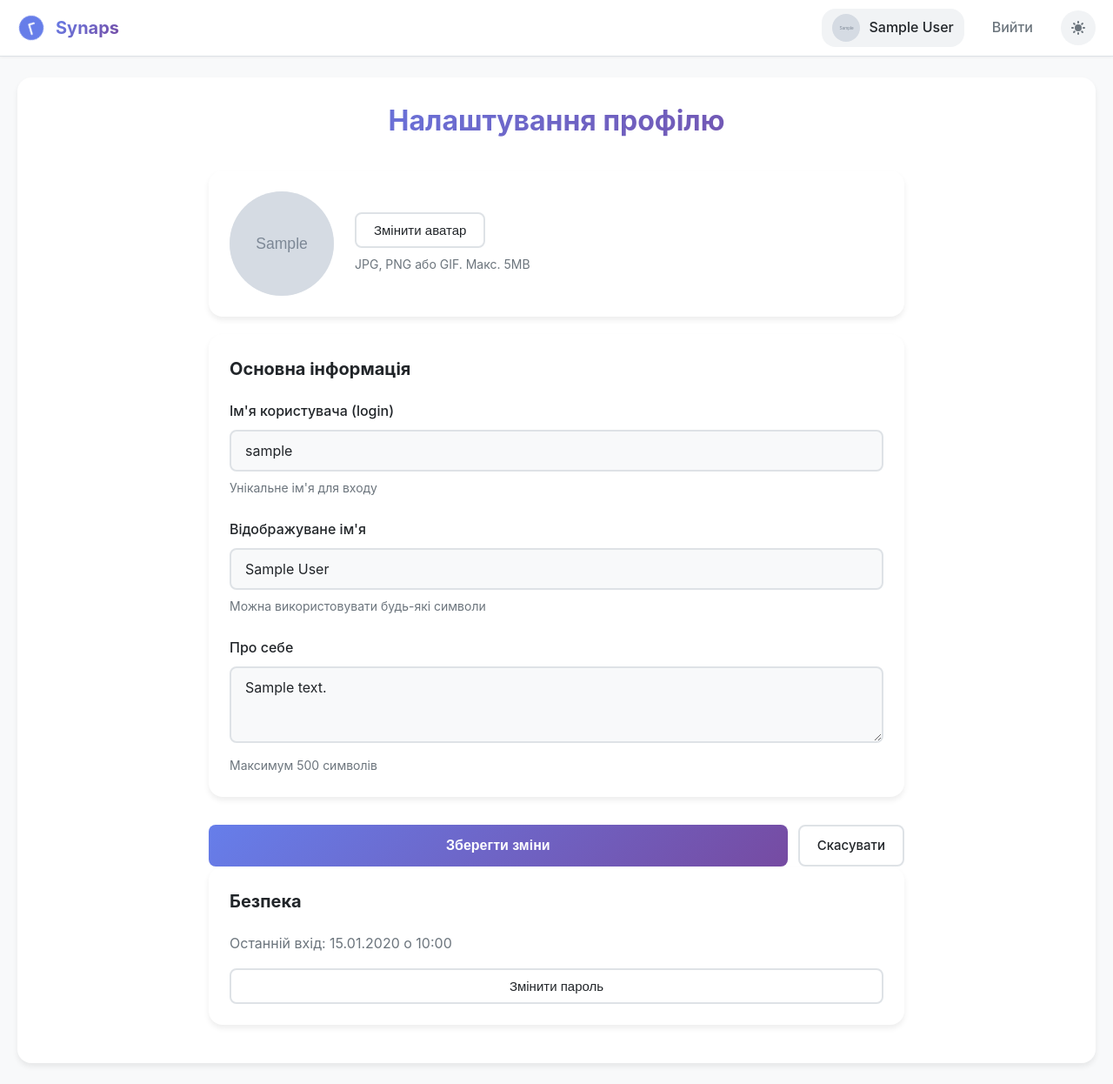
After one commit to Gogart33W/Synaps-Messenger, a Flask app: page /profile in a window 1280 px wide. The commit adds this page. Shown: the whole page at 87% size. Run offline with Flask 3, Linux system fonts and the light colour scheme; a user stored in the database is signed in; tables that the repository leaves empty hold one stand-in row (values such as "Sample post"); grey boxes marked "Sample" are stand-in pictures.

Commit message:
✨ Add user profiles with avatars, display names, and favorites system

```diff
--- a/app/routes.py
+++ b/app/routes.py
@@ -6,7 +6,7 @@ from datetime import datetime, timezone
 
 from . import db, login, socketio
 from .forms import LoginForm, RegistrationForm
-from .models import User, Message
+from .models import User, Message, Favorite
 
 main = Blueprint('main', __name__)
 
@@ -18,9 +18,150 @@ def load_user(id):
 @main.route('/index')
 @login_required
 def index():
-    users_query = User.query.filter(User.id != current_user.id).all()
-    users_data = [user.to_dict() for user in users_query]
+    # Показуємо обране
+    favorites = current_user.get_favorites()
+    users_data = [user.to_dict() for user in favorites]
+
     return render_template('index.html', users_data=users_data)
+
+@main.route('/search_users', methods=['POST'])
+@login_required
+def search_users():
+    """API для пошуку користувачів"""
+    query = request.json.get('query', '').strip()
+
+    if not query or len(query) < 2:
+        return jsonify({'users': []})
+
+    # Шукаємо по username або display_name
+    users = User.query.filter(
+        db.or_(
+            User.username.ilike(f'%{query}%'),
+            User.display_name.ilike(f'%{query}%')
+        ),
+        User.id != current_user.id
+    ).limit(20).all()
+
+    results = []
+    for user in users:
+        user_dict = user.to_dict()
+        user_dict['is_favorite'] = current_user.is_favorite(user)
+        results.append(user_dict)
+
+    return jsonify({'users': results})
+
+@main.route('/add_favorite/<int:user_id>', methods=['POST'])
+@login_required
+def add_favorite(user_id):
+    """Додати користувача в обране"""
+    user = User.query.get(user_id)
+    if not user:
+        return jsonify({'success': False, 'error': 'Користувач не знайдений'}), 404
+
+    if user.id == current_user.id:
+        return jsonify({'success': False, 'error': 'Не можна додати себе'}), 400
+
+    if current_user.is_favorite(user):
+        return jsonify({'success': False, 'error': 'Вже в обраному'}), 400
+
+    current_user.add_favorite(user)
+    db.session.commit()
+
+    return jsonify({'success': True, 'user': user.to_dict()})
+
+@main.route('/remove_favorite/<int:user_id>', methods=['POST'])
+@login_required
+def remove_favorite(user_id):
+    """Видалити з обраного"""
+    user = User.query.get(user_id)
+    if not user:
+        return jsonify({'success': False, 'error': 'Користувач не знайдений'}), 404
+
+    current_user.remove_favorite(user)
+    db.session.commit()
+
+    return jsonify({'success': True})
+
+@main.route('/profile')
+@login_required
+def profile():
+    """Сторінка профілю"""
+    return render_template('profile.html', user=current_user)
+
+@main.route('/update_profile', methods=['POST'])
+@login_required
+def update_profile():
+    """Оновити профіль"""
+    data = request.form
+
+    # Оновлюємо display_name
+    display_name = data.get('display_name', '').strip()
+    if display_name:
+        current_user.display_name = display_name
+
+    # Оновлюємо bio
+    bio = data.get('bio', '').strip()
+    current_user.bio = bio if bio else None
+
+    # Оновлюємо username (якщо змінився)
+    new_username = data.get('username', '').strip()
+    if new_username and new_username != current_user.username:
+        # Перевіряємо чи не зайнято
+        existing = User.query.filter_by(username=new_username).first()
+        if existing:
+            flash('Це ім\'я користувача вже зайняте')
+            return redirect(url_for('main.profile'))
+        current_user.username = new_username
+
+    db.session.commit()
+    flash('Профіль оновлено!')
+    return redirect(url_for('main.profile'))
+
+@main.route('/upload_avatar', methods=['POST'])
+@login_required
+def upload_avatar():
+    """Завантажити аватар"""
+    if 'avatar' not in request.files:
+        return jsonify({'success': False, 'error': 'No file'}), 400
+
+    file = request.files['avatar']
+    if file.filename == '':
+        return jsonify({'success': False, 'error': 'No file selected'}), 400
+
+    # Перевіряємо що це картинка
+    if not file.mimetype.startswith('image/'):
+        return jsonify({'success': False, 'error': 'File must be an image'}), 400
+
+    try:
+        # Завантажуємо на Cloudinary
+        upload_result = cloudinary.uploader.upload(
+            file,
+            folder='avatars',
+            transformation=[
+                {'width': 200, 'height': 200, 'crop': 'fill', 'gravity': 'face'},
+                {'quality': 'auto'}
+            ]
+        )
+
+        avatar_url = upload_result.get('secure_url')
+        if not avatar_url:
+            return jsonify({'success': False, 'error': 'Upload failed'}), 500
+
+        # Видаляємо старий аватар з Cloudinary (якщо є)
+        if current_user.avatar_url:
+            try:
+                # Витягуємо public_id зі старого URL
+                old_public_id = current_user.avatar_url.split('/')[-1].split('.')[0]
+                cloudinary.uploader.destroy(f'avatars/{old_public_id}')
+            except:
+                pass
+
+        current_user.avatar_url = avatar_url
+        db.session.commit()
+
+        return jsonify({'success': True, 'avatar_url': avatar_url})
+    except Exception as e:
+        return jsonify({'success': False, 'error': str(e)}), 500
 
 @main.route('/upload', methods=['POST'])
 @login_required
@@ -32,23 +173,20 @@ def upload_file():
     if file.filename == '' or not recipient_id:
         return jsonify({"error": "No selected file or recipient"}), 400
 
-    # === ОНОВЛЕНА ЛОГІКА ТИПІВ ===
-    file_type = 'image' # За замовчуванням
+    file_type = 'image'
     if file.mimetype.startswith('video/'):
         file_type = 'video'
     elif file.mimetype == 'image/gif':
         file_type = 'gif'
 
     try:
-        # Для Cloudinary, 'video' та 'image' (включно з gif) - це "image" resource_type
-        # (Якщо ми не хочемо платити за відео-транскодинг, що ми не хочемо)
         resource_type = 'image'
         if file_type == 'video':
              resource_type = 'video'
 
         upload_result = cloudinary.uploader.upload(file, resource_type=resource_type)
+        media_url = upload_result.get('secure_url')
 
-        media_url = upload_result.get('secure_url')
         if not media_url:
              return jsonify({"error": "Upload failed"}), 500
 
@@ -106,6 +244,6 @@ def register():
         user.set_password(form.password.data)
         db.session.add(user)
         db.session.commit()
-        flash('Вітаємо, ви успішно зареєструвалися!')
+        flash('Вітаємо, ви успішно зареєструвались!')
         return redirect(url_for('main.login'))
     return render_template('register.html', form=form)
--- a/app/static/css/base.css
+++ b/app/static/css/base.css
@@ -171,6 +171,13 @@ body {
     justify-content: center;
     font-weight: 600;
     font-size: 0.875rem;
+}
+
+.user-avatar-img {
+    width: 32px;
+    height: 32px;
+    border-radius: 50%;
+    object-fit: cover;
 }
 
 .username-nav {
--- /dev/null
+++ b/app/static/css/profile.css
@@ -0,0 +1,204 @@
+/* Profile Container */
+.profile-container {
+    max-width: 800px;
+    margin: 0 auto;
+}
+
+.profile-header {
+    margin-bottom: 32px;
+    text-align: center;
+}
+
+.profile-header h2 {
+    font-size: 2rem;
+    background: var(--accent-gradient);
+    -webkit-background-clip: text;
+    -webkit-text-fill-color: transparent;
+    background-clip: text;
+    margin: 0;
+}
+
+/* Profile Sections */
+.profile-section {
+    background: var(--bg-secondary);
+    border-radius: var(--radius-lg);
+    padding: 24px;
+    margin-bottom: 20px;
+    box-shadow: var(--shadow-md);
+}
+
+.profile-section h3 {
+    margin: 0 0 20px 0;
+    font-size: 1.25rem;
+    color: var(--text-primary);
+}
+
+/* Avatar Upload */
+.avatar-upload-container {
+    display: flex;
+    align-items: center;
+    gap: 24px;
+}
+
+.profile-avatar-large {
+    width: 120px;
+    height: 120px;
+    border-radius: 50%;
+    overflow: hidden;
+    background: var(--bg-tertiary);
+    flex-shrink: 0;
+}
+
+.profile-avatar-large img {
+    width: 100%;
+    height: 100%;
+    object-fit: cover;
+}
+
+.avatar-placeholder {
+    width: 100%;
+    height: 100%;
+    display: flex;
+    align-items: center;
+    justify-content: center;
+    background: var(--accent-gradient);
+    color: white;
+    font-size: 3rem;
+    font-weight: 600;
+}
+
+.avatar-upload-controls {
+    flex: 1;
+}
+
+.help-text {
+    margin: 8px 0 0 0;
+    font-size: 0.875rem;
+    color: var(--text-secondary);
+}
+
+/* Form */
+.profile-form .form-field {
+    margin-bottom: 24px;
+}
+
+.profile-form .form-field:last-child {
+    margin-bottom: 0;
+}
+
+.profile-form label {
+    display: block;
+    margin-bottom: 8px;
+    font-weight: 500;
+    color: var(--text-primary);
+}
+
+.profile-form input[type="text"],
+.profile-form textarea {
+    width: 100%;
+    padding: 12px 16px;
+    border: 2px solid var(--border-color);
+    border-radius: var(--radius-sm);
+    background: var(--bg-primary);
+    color: var(--text-primary);
+    font-size: 1rem;
+    font-family: inherit;
+    transition: var(--transition);
+}
+
+.profile-form input:focus,
+.profile-form textarea:focus {
+    outline: none;
+    border-color: var(--accent-primary);
+    box-shadow: 0 0 0 3px rgba(102, 126, 234, 0.1);
+}
+
+.profile-form textarea {
+    resize: vertical;
+    min-height: 80px;
+}
+
+/* Buttons */
+.btn-secondary {
+    padding: 10px 20px;
+    border: 2px solid var(--border-color);
+    border-radius: var(--radius-sm);
+    background: var(--bg-secondary);
+    color: var(--text-primary);
+    font-size: 0.9375rem;
+    font-weight: 500;
+    cursor: pointer;
+    transition: var(--transition);
+    text-decoration: none;
+    display: inline-block;
+}
+
+.btn-secondary:hover {
+    background: var(--bg-hover);
+    border-color: var(--accent-primary);
+}
+
+/* Profile Actions */
+.profile-actions {
+    display: flex;
+    gap: 12px;
+    justify-content: center;
+    margin-top: 32px;
+}
+
+/* Security Section */
+.security-info {
+    display: flex;
+    flex-direction: column;
+    gap: 16px;
+}
+
+.security-info p {
+    margin: 0;
+    color: var(--text-secondary);
+}
+
+/* Loading State */
+.avatar-uploading .profile-avatar-large {
+    opacity: 0.5;
+    pointer-events: none;
+}
+
+.avatar-uploading .profile-avatar-large::after {
+    content: '⏳';
+    position: absolute;
+    top: 50%;
+    left: 50%;
+    transform: translate(-50%, -50%);
+    font-size: 2rem;
+}
+
+/* Mobile */
+@media (max-width: 640px) {
+    .profile-container {
+        padding: 0;
+    }
+
+    .profile-header h2 {
+        font-size: 1.5rem;
+    }
+
+    .profile-section {
+        padding: 20px;
+        border-radius: var(--radius-md);
+    }
+
+    .avatar-upload-container {
+        flex-direction: column;
+        text-align: center;
+    }
+
+    .profile-actions {
+        flex-direction: column;
+    }
+
+    .profile-actions button,
+    .profile-actions a {
+        width: 100%;
+    }
+}
--- /dev/null
+++ b/app/static/js/profile.js
@@ -0,0 +1,106 @@
+// Profile page JavaScript
+
+document.addEventListener('DOMContentLoaded', function() {
+    const avatarInput = document.getElementById('avatar-input');
+    const avatarPreview = document.getElementById('avatar-preview');
+    const avatarPlaceholder = document.querySelector('.avatar-placeholder');
+    const container = document.querySelector('.avatar-upload-container');
+
+    if (avatarInput) {
+        avatarInput.addEventListener('change', function(e) {
+            const file = e.target.files[0];
+            if (!file) return;
+
+            // Перевіряємо розмір (max 5MB)
+            if (file.size > 5 * 1024 * 1024) {
+                alert('Файл занадто великий! Максимум 5MB');
+                return;
+            }
+
+            // Перевіряємо тип
+            if (!file.type.startsWith('image/')) {
+                alert('Можна завантажувати тільки зображення!');
+                return;
+            }
+
+            // Показуємо превью
+            const reader = new FileReader();
+            reader.onload = function(e) {
+                if (avatarPreview) {
+                    avatarPreview.src = e.target.result;
+                } else if (avatarPlaceholder) {
+                    // Замінюємо placeholder на img
+                    const img = document.createElement('img');
+                    img.id = 'avatar-preview';
+                    img.src = e.target.result;
+                    img.alt = 'Avatar';
+                    avatarPlaceholder.replaceWith(img);
+                }
+            };
+            reader.readAsDataURL(file);
+
+            // Завантажуємо на сервер
+            uploadAvatar(file);
+        });
+    }
+
+    function uploadAvatar(file) {
+        const formData = new FormData();
+        formData.append('avatar', file);
+
+        // Показуємо індикатор завантаження
+        container.classList.add('avatar-uploading');
+
+        fetch('/upload_avatar', {
+            method: 'POST',
+            body: formData
+        })
+        .then(response => response.json())
+        .then(data => {
+            container.classList.remove('avatar-uploading');
+
+            if (data.success) {
+                // Успіх!
+                console.log('Avatar uploaded:', data.avatar_url);
+
+                // Показуємо повідомлення
+                showNotification('Аватар оновлено!', 'success');
+            } else {
+                alert('Помилка завантаження: ' + data.error);
+            }
+        })
+        .catch(error => {
+            container.classList.remove('avatar-uploading');
+            console.error('Upload error:', error);
+            alert('Помилка завантаження аватара');
+        });
+    }
+
+    function showNotification(message, type = 'info') {
+        // Створюємо повідомлення
+        const notification = document.createElement('div');
+        notification.className = 'flash-message';
+        notification.innerHTML = `
+            <svg width="20" height="20" fill="currentColor" viewBox="0 0 20 20">
+                <path fill-rule="evenodd" d="M10 18a8 8 0 100-16 8 8 0 000 16zm3.707-9.293a1 1 0 00-1.414-1.414L9 10.586 7.707 9.293a1 1 0 00-1.414 1.414l2 2a1 1 0 001.414 0l4-4z" clip-rule="evenodd"/>
+            </svg>
+            <span>${message}</span>
+        `;
+
+        // Додаємо в контейнер
+        let flashContainer = document.querySelector('.flash-container');
+        if (!flashContainer) {
+            flashContainer = document.createElement('div');
+            flashContainer.className = 'flash-container';
+            document.body.appendChild(flashContainer);
+        }
+
+        flashContainer.appendChild(notification);
+
+        // Видаляємо через 3 секунди
+        setTimeout(() => {
+            notification.style.animation = 'slideOut 0.3s ease forwards';
+            setTimeout(() => notification.remove(), 300);
+        }, 3000);
+    }
+});
--- a/app/templates/base.html
+++ b/app/templates/base.html
@@ -28,10 +28,14 @@
                     <a href="{{ url_for('main.login') }}" class="nav-link">Увійти</a>
                     <a href="{{ url_for('main.register') }}" class="nav-link nav-link-primary">Реєстрація</a>
                 {% else %}
-                    <div class="user-info-nav">
-                        <div class="user-avatar">{{ current_user.username[0].upper() }}</div>
-                        <span class="username-nav">{{ current_user.username }}</span>
-                    </div>
+                    <a href="{{ url_for('main.profile') }}" class="user-info-nav" style="text-decoration: none;">
+                        {% if current_user.avatar_url %}
+                            <img src="{{ current_user.avatar_url }}" alt="Avatar" class="user-avatar-img">
+                        {% else %}
+                            <div class="user-avatar">{{ current_user.username[0].upper() }}</div>
+                        {% endif %}
+                        <span class="username-nav">{{ current_user.get_display_name() }}</span>
+                    </a>
                     <a href="{{ url_for('main.logout') }}" class="nav-link">Вийти</a>
                 {% endif %}
 
--- /dev/null
+++ b/app/templates/profile.html
@@ -0,0 +1,77 @@
+{% extends "base.html" %}
+{% block title %}Профіль - {{ user.username }}{% endblock %}
+{% block content %}
+    <div class="profile-container">
+        <div class="profile-header">
+            <h2>Налаштування профілю</h2>
+        </div>
+
+        <!-- Аватар -->
+        <div class="profile-section">
+            <div class="avatar-upload-container">
+                <div class="profile-avatar-large">
+                    {% if user.avatar_url %}
+                        <img src="{{ user.avatar_url }}" alt="Avatar" id="avatar-preview">
+                    {% else %}
+                        <div class="avatar-placeholder">{{ user.username[0].upper() }}</div>
+                    {% endif %}
+                </div>
+                <div class="avatar-upload-controls">
+                    <input type="file" id="avatar-input" accept="image/*" style="display: none;">
+                    <button type="button" class="btn-secondary" onclick="document.getElementById('avatar-input').click()">
+                        Змінити аватар
+                    </button>
+                    <p class="help-text">JPG, PNG або GIF. Макс. 5MB</p>
+                </div>
+            </div>
+        </div>
+
+        <!-- Форма профілю -->
+        <form action="{{ url_for('main.update_profile') }}" method="post" class="profile-form">
+            <div class="profile-section">
+                <h3>Основна інформація</h3>
+
+                <div class="form-field">
+                    <label for="username">Ім'я користувача (login)</label>
+                    <input type="text" id="username" name="username" value="{{ user.username }}" required>
+                    <p class="help-text">Унікальне ім'я для входу</p>
+                </div>
+
+                <div class="form-field">
+                    <label for="display_name">Відображуване ім'я</label>
+                    <input type="text" id="display_name" name="display_name"
+                           value="{{ user.display_name or '' }}"
+                           placeholder="Як вас бачитимуть інші">
+                    <p class="help-text">Можна використовувати будь-які символи</p>
+                </div>
+
+                <div class="form-field">
+                    <label for="bio">Про себе</label>
+                    <textarea id="bio" name="bio" rows="3"
+                              placeholder="Розкажіть трохи про себе..."
+                              maxlength="500">{{ user.bio or '' }}</textarea>
+                    <p class="help-text">Максимум 500 символів</p>
+                </div>
+            </div>
+
+            <div class="profile-actions">
+                <button type="submit" class="btn-primary">Зберегти зміни</button>
+                <a href="{{ url_for('main.index') }}" class="btn-secondary">Скасувати</a>
+            </div>
+        </form>
+
+        <!-- Зміна пароля -->
+        <div class="profile-section">
+            <h3>Безпека</h3>
+            <div class="security-info">
+                <p>Останній вхід: {{ user.last_seen.strftime('%d.%m.%Y о %H:%M') if user.last_seen else 'Невідомо' }}</p>
+                <button type="button" class="btn-secondary" onclick="alert('Функція зміни пароля буде додана пізніше')">
+                    Змінити пароль
+                </button>
+            </div>
+        </div>
+    </div>
+
+    <link rel="stylesheet" href="{{ url_for('static', filename='css/profile.css') }}">
+    <script src="{{ url_for('static', filename='js/profile.js') }}"></script>
+{% endblock %}
```
Also changed, not shown: app/events.py (+5 -7 lines), app/models.py (+76 -11 lines).
